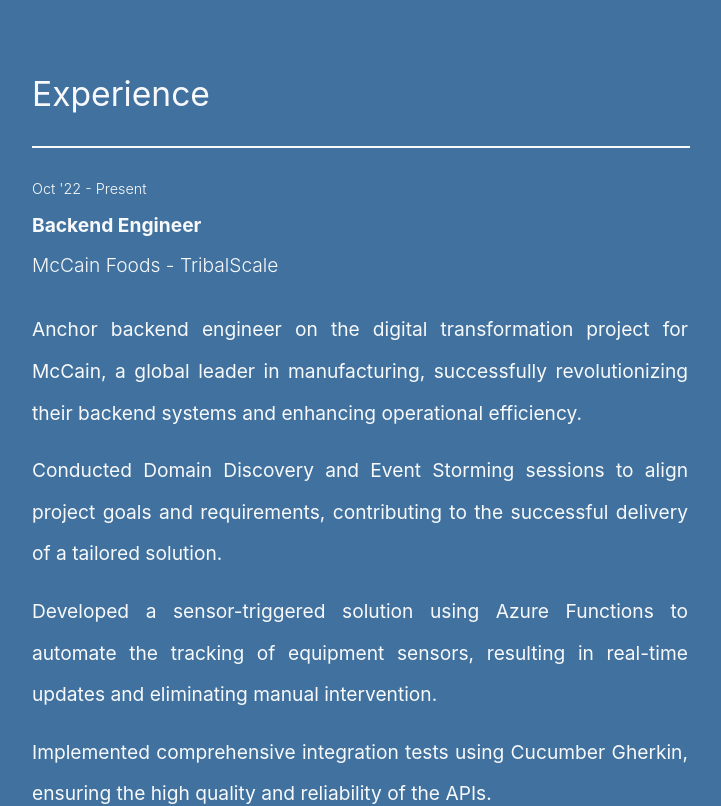
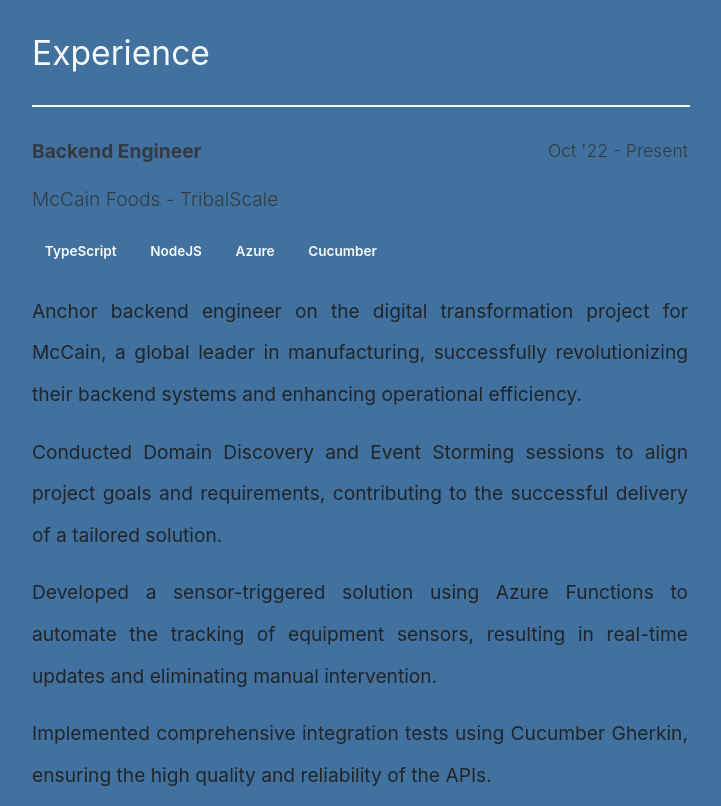
Before and after one commit to danpops/danpops-portfolio-2, a React (Create React App) app: page / in a window 1280 px wide. Shown: the part 2320-3126 px from the top of the page, without its empty margins (280-1001 px from the left). Built offline with nearby package versions, Linux system fonts and the light colour scheme.

Commit message:
feat (experience): technology list

```diff
--- a/src/assets/data/experience.ts
+++ b/src/assets/data/experience.ts
@@ -5,6 +5,7 @@
     company: 'McCain Foods - TribalScale',
     title: 'Backend Engineer',
     date: "Oct '22 - Present",
+    technologies: ['TypeScript', 'NodeJS', 'Azure', 'Cucumber'],
     notes: [
       'Anchor backend engineer on the digital transformation project for McCain, a global leader in manufacturing, successfully revolutionizing their backend systems and enhancing operational efficiency.',
       'Conducted Domain Discovery and Event Storming sessions to align project goals and requirements, contributing to the successful delivery of a tailored solution.',
@@ -17,6 +18,7 @@
     company: 'GoPuff - TribalScale',
     title: 'Frontend Engineer',
     date: "Oct '21 - May '22",
+    technologies: ['TypeScript', 'React Native', 'GraphQL', 'Appium'],
     notes: [
       'Worked on the GoPuff project, focusing on user registration/login functionality, utilizing React Native for frontend development and implementing GraphQL APIs on the backend.',
       'Demonstrated strong problem-solving and debugging skills while working on complex web applications serving a global user base.',
--- a/src/assets/data/index.ts
+++ b/src/assets/data/index.ts
@@ -21,7 +21,7 @@
 export const about = {
   heading: 'About',
   content:
-    "I'm Dan Popovic, a highly skilled and motivated Senior Full Stack Engineer with a deep passion for functional programming and JavaScript. With a strong belief in the power of functional composition, I specialize in building robust web applications and backend servers using JavaScript and TypeScript. Leveraging my expertise in functional programming concepts, I strive to write clean and concise code that follows best practices. With extensive experience in serverless technology, Azure Cloud Services, and comprehensive integration testing, I have successfully delivered innovative solutions that prioritize user needs."
+    'I am a highly skilled and motivated Senior Full Stack Engineer with a deep passion for functional programming and JavaScript. With a strong belief in the power of functional composition, I specialize in building robust web applications and backend servers using JavaScript and TypeScript. Leveraging my expertise in functional programming concepts, I strive to write clean and concise code that follows best practices. With extensive experience in serverless technology, Azure Cloud Services, and comprehensive integration testing, I have successfully delivered innovative solutions that prioritize user needs.'
 }
 export const specialties = {
   heading: 'Specialties',
--- a/src/components/ExperienceCard/index.tsx
+++ b/src/components/ExperienceCard/index.tsx
@@ -7,23 +7,30 @@
   ExperienceCompany,
   ExperienceDate,
   ExperienceList,
-  ExperienceListItem
+  ExperienceListItem,
+  TechnologyPill,
+  TechnologyContainer
 } from './styles'
 
 export function ExperienceCard ({ experience }: IExperienceCard): JSX.Element {
   const { theme } = useTheme()
+  const renderTechPills = experience.technologies.map((item, i) => (
+    <TechnologyPill bgColor={theme.primary} color={theme.light} key={i}>
+      {item}
+    </TechnologyPill>
+  ))
+  const renderList = experience.notes.map((item, i) => (
+    <ExperienceListItem key={i}>{item}</ExperienceListItem>
+  ))
   return (
-    <ExperienceCardContainer color={theme.light}>
+    <ExperienceCardContainer color={theme.tertiary}>
       <ExperienceHeader>
         <ExperiencePosition>{experience.title}</ExperiencePosition>
         <ExperienceCompany>{experience.company}</ExperienceCompany>
         <ExperienceDate>{experience.date}</ExperienceDate>
+        <TechnologyContainer>{renderTechPills}</TechnologyContainer>
       </ExperienceHeader>
-      <ExperienceList color={theme.light}>
-        {experience.notes.map((item, i) => (
-          <ExperienceListItem key={i}>{item}</ExperienceListItem>
-        ))}
-      </ExperienceList>
+      <ExperienceList color={theme.gray}>{renderList}</ExperienceList>
     </ExperienceCardContainer>
   )
 }
--- a/src/components/ExperienceCard/styles.ts
+++ b/src/components/ExperienceCard/styles.ts
@@ -1,7 +1,11 @@
 import styled from 'styled-components'
-import { IColor } from '../../types'
+import { IColor, IThemeStyle } from '../../types'
 import devices from '../../utils/devices'
 
+const pillColor = (props: IThemeStyle): string => `
+  background-color: ${props.bgColor};
+  color: ${props.color};
+`
 export const ExperienceCardContainer = styled.div`
   display: grid;
   grid-template-areas:
@@ -18,15 +22,24 @@
   grid-template-areas:
     'date'
     'position'
-    'company';
+    'company'
+    'technology';
   row-gap: 1rem;
   column-gap: 0;
   align-items: center;
+  @media ${devices.lg} {
+    row-gap: 1.5rem;
+    grid-template-areas:
+      'position date'
+      'company .'
+      'technology .';
+  }
 `
 export const ExperienceList = styled.ul`
   text-align: start;
   padding: 0;
   line-height: 1.4rem;
+  margin-top: 1.5rem;
   list-style: none;
   color: ${(props: IColor) => props.color};
 `
@@ -34,7 +47,7 @@
   font-size: 1rem;
   line-height: 2rem;
   text-align: start;
-  margin: 1rem 0;
+  margin-bottom: 1rem;
   @media ${devices.lg} {
     font-size: 1.2rem;
     text-align: justify;
@@ -62,5 +75,31 @@
   grid-area: date;
   text-align: start;
   font-weight: 300;
-  font-size: 0.9rem;
+  font-size: 1rem;
+  @media ${devices.lg} {
+    text-align: end;
+    font-size: 1.1rem;
+  }
 `
+export const TechnologyContainer = styled.div`
+  display: grid;
+  grid-area: technology;
+  grid-auto-flow: column;
+  align-items: center;
+  justify-self: start;
+  column-gap: 0.5rem;
+`
+export const TechnologyPill = styled.div`
+  padding: 0.35rem 0.6rem;
+  font-size: 0.7rem;
+  border-radius: 1.8rem;
+  font-weight: 600;
+  white-space: nowrap;
+  align-items: center;
+  justify-self: start;
+  ${(props: IThemeStyle) => pillColor(props)}
+  @media ${devices.lg} {
+    font-size: 0.85rem;
+    padding: 0.5rem 0.8rem;
+  }
+`
```
